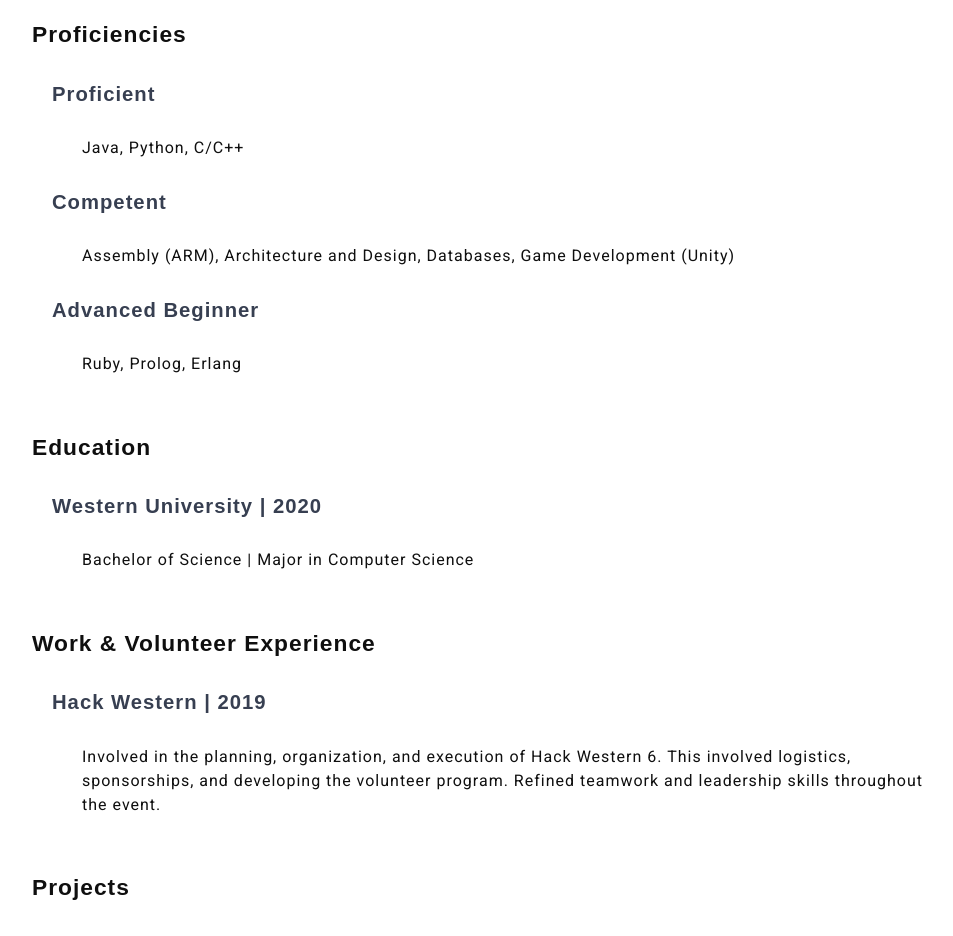
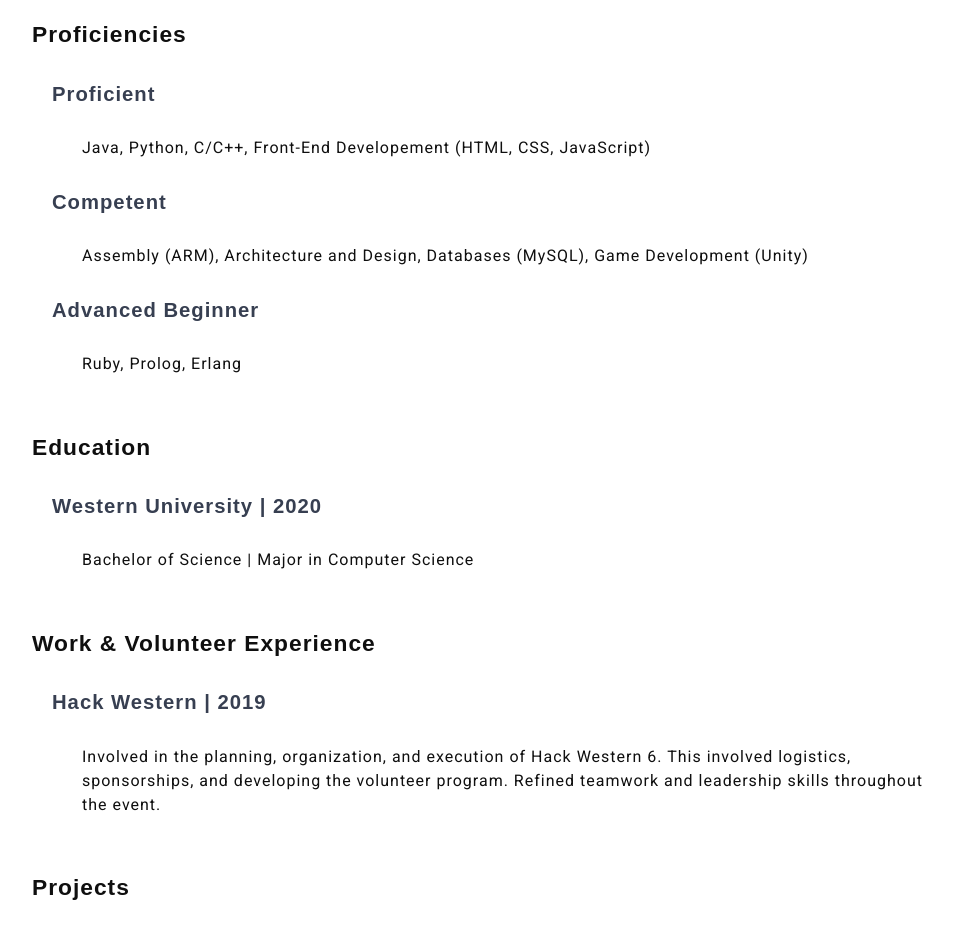
Before and after one commit to iEpicsaurus/iEpicsaurus.github.io, a plain HTML site: page index.html in a window 1280 px wide. Shown: the part 1240-2176 px from the top of the page, without its empty margins (18-971 px from the left). Drawn offline with Linux system fonts and the light colour scheme.

Commit message:
Updated proficiencies

```diff
--- a/index.html
+++ b/index.html
@@ -120,10 +120,10 @@
 					<h3>Proficiencies</h3>
 
 					<h4>Proficient</h4>
-					<p>Java, Python, C/C++</p>
+					<p>Java, Python, C/C++, Front-End Developement (HTML, CSS, JavaScript)</p>
 
 					<h4>Competent</h4>
-					<p>Assembly (ARM), Architecture and Design, Databases, Game Development (Unity)
+					<p>Assembly (ARM), Architecture and Design, Databases (MySQL), Game Development (Unity)
 
 					<h4>Advanced Beginner</h4>
 					<p>Ruby, Prolog, Erlang</p>
```
